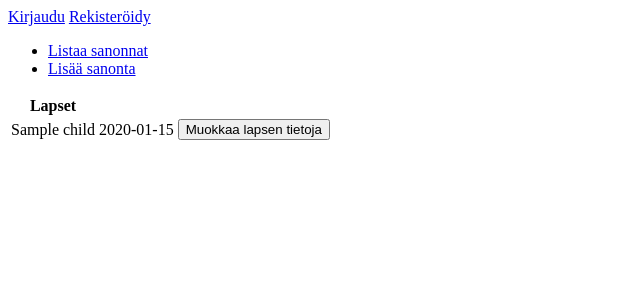
After one commit to millalin/Kids-Say-the-Darndest-Things, a Flask app: page /child in a window 1280 px wide. The commit adds this page. Shown: the top 300 px of the page, without its empty margins (0-640 px from the left). Run offline with Flask 2, Linux system fonts and the light colour scheme; tables that the repository leaves empty hold one stand-in row (values such as "Sample post").

Commit message:
lapsi luokka, lapsen lisääminen ja lapsen tietojen muokkaamismahdollisuus

```diff
--- /dev/null
+++ b/application/child/views.py
@@ -0,0 +1,47 @@
+from application import app, db
+from flask import redirect, render_template, request, url_for
+from application.child.models import Child
+from application.child.forms import ChildForm
+from datetime import datetime, date
+
+@app.route("/child", methods=["GET"])
+def child_index():
+    return render_template("child/listchild.html", quotes = Child.query.all())
+
+@app.route("/child/newchild/")
+def child_form():
+    return render_template("child/newchild.html", form = ChildForm())
+
+@app.route("/child/", methods=["GET","POST"])
+def child_create():
+    form = ChildForm(request.form)
+
+    if not form.validate():
+        return render_template("child/newchild.html", form = form)
+
+    c = Child(name = form.name.data, birthday = form.birthday.data)
+
+    db.session.add(c)
+    db.session().commit()
+
+    return  redirect(url_for("child_index"))
+
+@app.route("/child/modifychild/<child_id>/", methods=["GET", "POST"])
+def child_modifychild(child_id):
+
+    return render_template("child/modifyChild.html", child_id = child_id)
+
+@app.route("/child/<child_id>/", methods=["POST"])
+def child_update(child_id):
+
+    child = Child.query.get(child_id)
+    form = ChildForm(request.form)
+
+
+
+    child.name = form.name.data
+    child.birthday =form.birthday.data
+
+    db.session().commit()
+
+    return redirect(url_for("child_index"))
--- /dev/null
+++ b/application/templates/child/listchild.html
@@ -0,0 +1,21 @@
+{% extends "layout.html" %}
+
+{% block body %}
+  <table>
+    <tr>
+      <th>Lapset</th>
+    </tr>
+    {% for child in quotes %}
+    <tr>
+      <td>{{ child.name }}</td>
+      <td>{{ child.birthday }}</td>
+      <td>
+          <form method="POST" action="{{ url_for('child_modifychild', child_id = child.id) }}">
+              <button type="submit" class=>Muokkaa lapsen tietoja</button>
+              </form>
+            </a>
+      </td>
+    </tr>
+    {% endfor %}
+  </table>
+{% endblock %}
--- a/application/templates/layout.html
+++ b/application/templates/layout.html
@@ -10,7 +10,10 @@
         {% if current_user.is_authenticated %}
         <p>
           Kirjautunut nimellä {{ current_user.name }}. <a href="{{ url_for('auth_logout') }}">Kirjaudu ulos</a>
-
+          <ul>
+          <li><a href="{{ url_for('child_form') }}">Lisää lapsi</a></li>
+          <li><a href="{{ url_for('child_index') }}">Listaa lapset</a></li>
+        </ul>
         </p>
         {% else %}
         <a href="{{ url_for('auth_login') }}">Kirjaudu</a>
@@ -20,6 +23,7 @@
       <ul>
           <li><a href="{{ url_for('quotes_index') }}">Listaa sanonnat</a></li>
           <li><a href="{{ url_for('quotes_form') }}">Lisää sanonta</a></li>
+
       </ul>
     {% block body %}
       <p>
```
Also changed, not shown: application/__init__.py (+5 -3 lines), application/child/forms.py (added, +9 -0 lines), application/child/models.py (added, +13 -0 lines), application/templates/child/modifyChild.html (added, +11 -0 lines), application/templates/child/newchild.html (added, +42 -0 lines), application/child/__init__.py (added).
